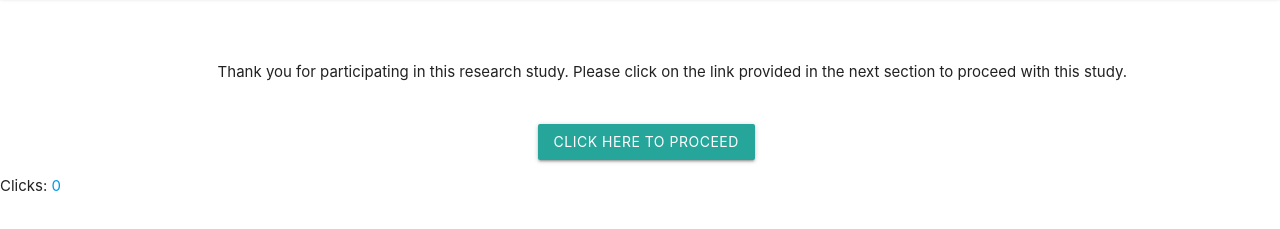
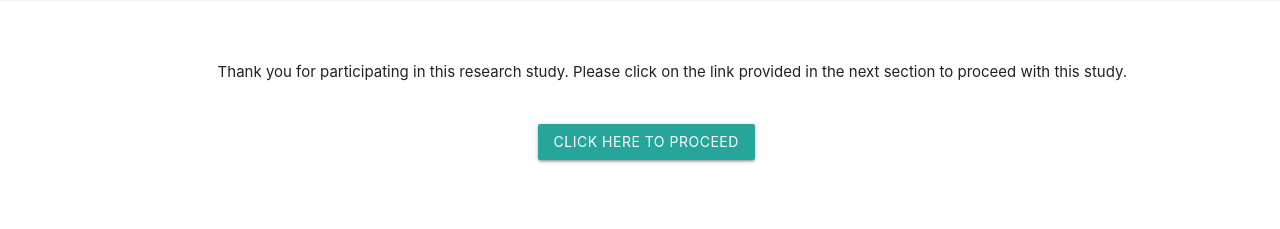
Before and after one commit to nicholas-wan/pl3282a, a plain HTML site: page pl3282survey.html in a window 1280 px wide. Shown: the part 67-296 px from the top of the page. Drawn offline with nearby package versions, Linux system fonts and the light colour scheme.

Commit message:
remove click

```diff
--- a/pl3282survey.html
+++ b/pl3282survey.html
@@ -34,7 +34,6 @@
 <p style = "margin-left:17% ;margin-top:5%"> Thank you for participating in this research study. Please click on the link provided in the next section to proceed with this study.</p>
 
 <a class="waves-effect waves-light btn" style="margin-left:42%;margin-top:2%" type="button" onClick="onClick()">Click here to proceed</a>
-<p>Clicks: <a id="clicks">0</a></p>
 </body>
 
 </html>
```
Also changed, not shown: surveypl3282a.html (+0 -1 lines).
